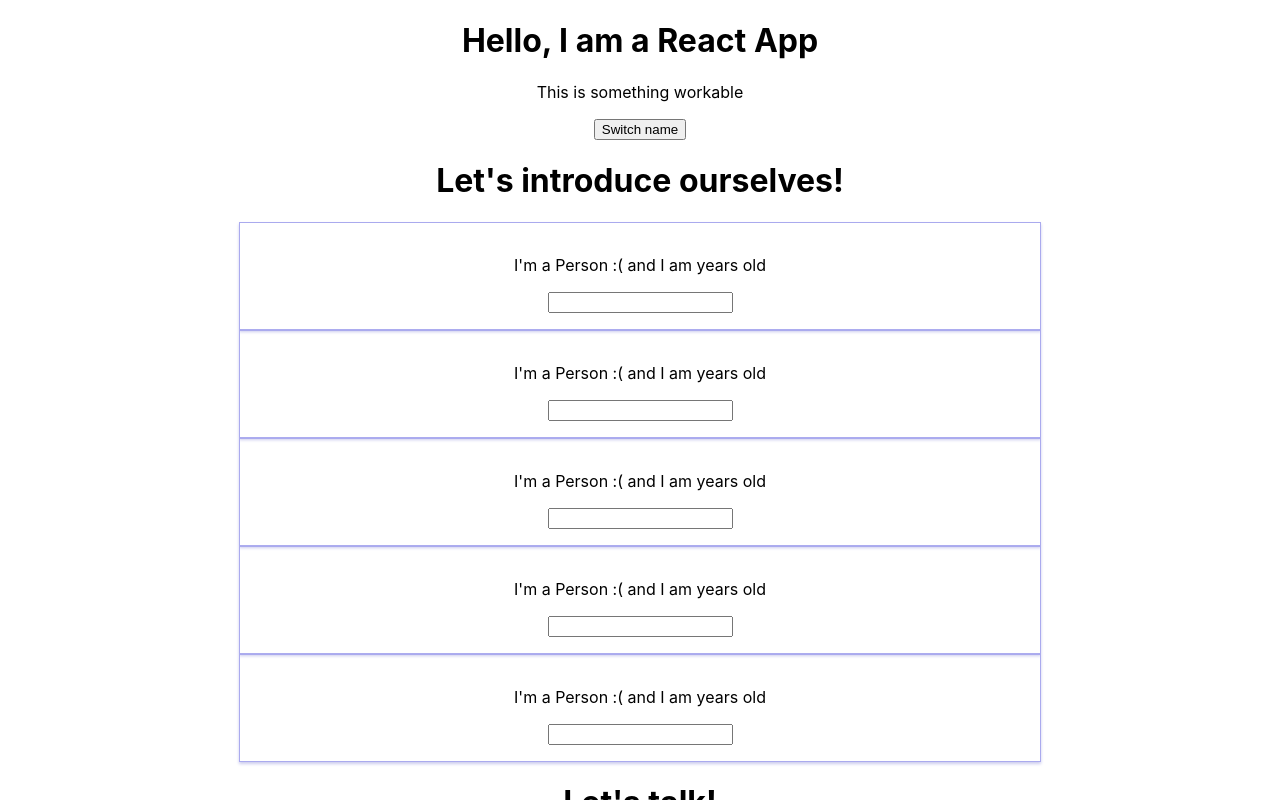
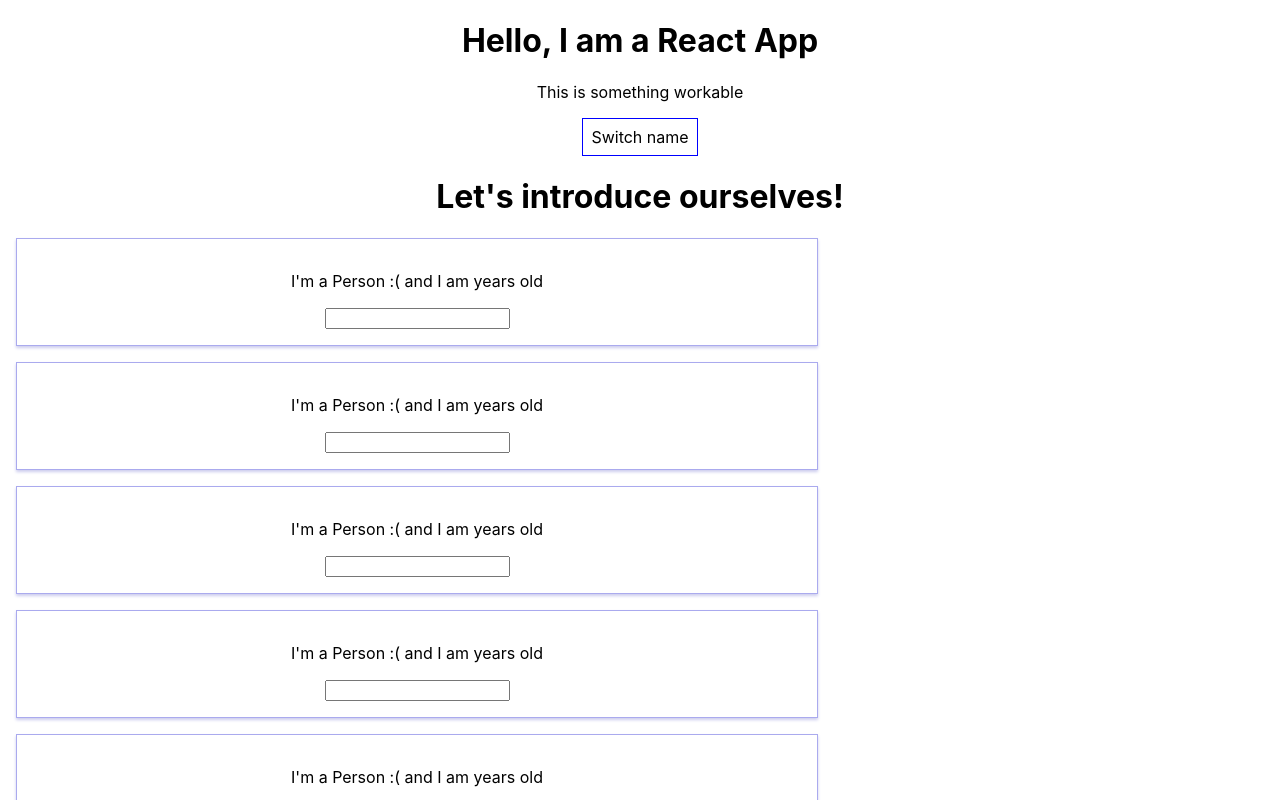
Before and after one commit to pale-cinder/react-examples, a React (Create React App) app in the folder react-base/: page / in a window 1280 px wide. Shown: the top 800 px of the page. Built offline with nearby package versions, Linux system fonts and the light colour scheme.

Commit message:
js styling

```diff
--- a/react-base/src/App.js
+++ b/react-base/src/App.js
@@ -35,12 +35,22 @@
   }
 
   render() {
+    const style = {
+      backgroundColor: 'white',
+      font: 'inherit',
+      border:'1px solid blue',
+      padding: '8px',
+      cursor: 'pointer',
+    };
+
     return (
         <div className="App">
         <h1>Hello, I am a React App</h1>
         <p>This is something workable</p>
 
-        <button onClick={() => this.switchNameHandler('Pale-Cinder')}>Switch name</button>
+        <button
+          style={style}
+          onClick={() => this.switchNameHandler('Pale-Cinder')}>Switch name</button>
 
         <h1>Let's introduce ourselves!</h1>
 
--- a/react-base/src/Person/Person.css
+++ b/react-base/src/Person/Person.css
@@ -1,6 +1,6 @@
 .Person {
     width: 60%;
-    margin: auto;
+    margin: 16px;
     border: 1px solid #aae;
     box-shadow: 0 2px 3px #cce;
     padding: 16px;
```
